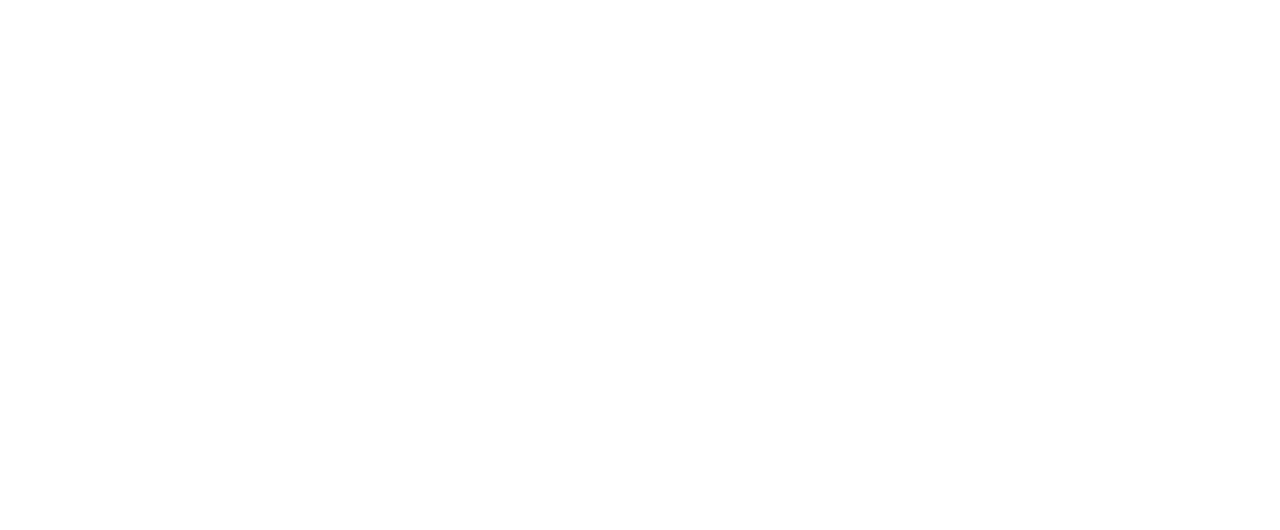
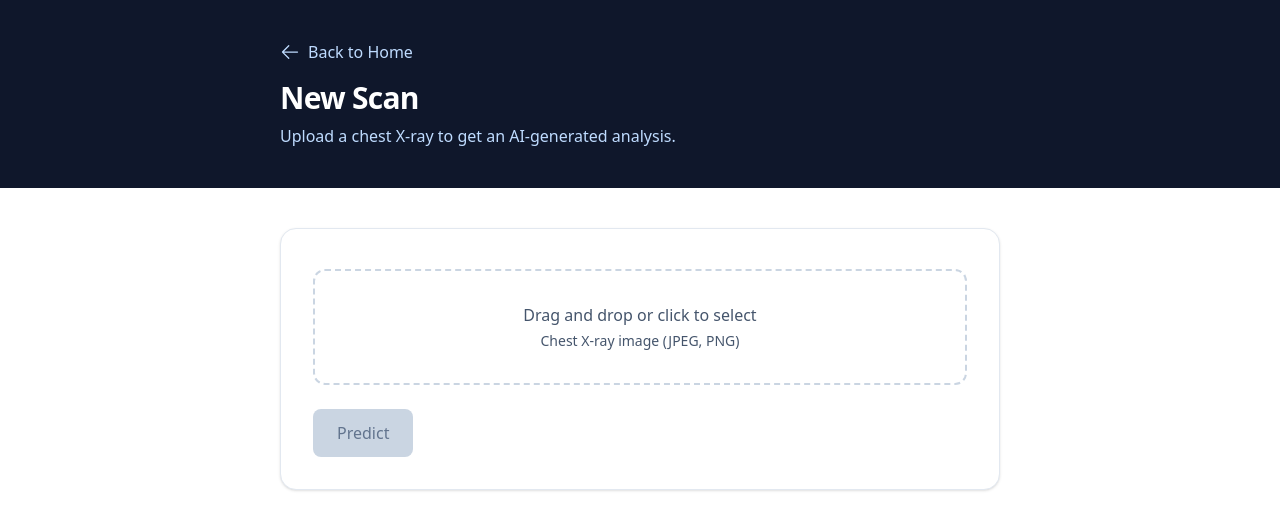
Before and after one commit to jrpaul08/Chest-Scanalyze-AI, a React (Vite) app in the folder frontend/: page /upload in a window 1280 px wide. Before the commit this address had no page. Shown: the top 530 px of the page. Built offline with nearby package versions, Linux system fonts and the light colour scheme; sample sign-in values are in the browser's storage.

Commit message:
add upload page with logic

```diff
--- a/frontend/src/App.jsx
+++ b/frontend/src/App.jsx
@@ -2,6 +2,7 @@
 import { Route, Routes } from "react-router-dom"
 import { Homepage } from './pages/Homepage'
 import { LoginPage } from './pages/LoginPage'
+import { UploadPage } from './pages/UploadPage'
 import { ProtectedRoute } from './components/ProtectedRoute'
 
 export const App = () => {
@@ -11,6 +12,7 @@
         <Route path="/" element={<LoginPage />} />
         <Route path="/login" element={<LoginPage />} />
         <Route path="/home" element={<ProtectedRoute><Homepage /></ProtectedRoute>} />
+        <Route path="/upload" element={<ProtectedRoute><UploadPage /></ProtectedRoute>} />
       </Routes>
     </div>
   )
--- /dev/null
+++ b/frontend/src/pageLogic/UploadPageLogic.jsx
@@ -0,0 +1,118 @@
+import { useState, useEffect } from 'react'
+
+const API_URL = 'http://localhost:3000'
+
+export function useUploadPage() {
+  const [file, setFile] = useState(null)
+  const [previewUrl, setPreviewUrl] = useState(null)
+  const [isDragging, setIsDragging] = useState(false)
+  const [isLoading, setIsLoading] = useState(false)
+  const [error, setError] = useState(null)
+  const [result, setResult] = useState(null)
+
+  // Create preview URL when file changes; revoke on cleanup
+  useEffect(() => {
+    if (file) {
+      const url = URL.createObjectURL(file)
+      setPreviewUrl(url)
+      return () => URL.revokeObjectURL(url)
+    }
+    setPreviewUrl(null)
+  }, [file])
+
+  const setFileAndClear = (selected) => {
+    if (selected && selected.type.startsWith('image/')) {
+      setFile(selected)
+      setError(null)
+      setResult(null)
+    } else if (selected) {
+      setError('Please select an image file (JPEG, PNG, etc.)')
+    }
+  }
+
+  const handleFileChange = (e) => {
+    const selected = e.target.files?.[0]
+    setFileAndClear(selected)
+  }
+
+  const handleDrop = (e) => {
+    e.preventDefault()
+    setIsDragging(false)
+    const dropped = e.dataTransfer.files?.[0]
+    setFileAndClear(dropped)
+  }
+
+  const handleDragOver = (e) => {
+    e.preventDefault()
+    e.stopPropagation()
+  }
+
+  const handleDragEnter = (e) => {
+    e.preventDefault()
+    setIsDragging(true)
+  }
+
+  const handleDragLeave = (e) => {
+    e.preventDefault()
+    setIsDragging(false)
+  }
+
+  const handlePredict = async () => {
+    if (!file) {
+      setError('Please select an image first')
+      return
+    }
+
+    setIsLoading(true)
+    setError(null)
+    setResult(null)
+
+    try {
+      const formData = new FormData()
+      formData.append('file', file)
+
+      const token = localStorage.getItem('token')
+      const response = await fetch(`${API_URL}/api/predict`, {
+        method: 'POST',
+        headers: {
+          Authorization: `Bearer ${token}`,
+        },
+        body: formData,
+      })
+
+      const data = await response.json()
+
+      if (!response.ok) {
+        throw new Error(data.message || 'Prediction failed')
+      }
+
+      setResult(data)
+    } catch (err) {
+      setError(err.message || 'Something went wrong')
+    } finally {
+      setIsLoading(false)
+    }
+  }
+
+  const reset = () => {
+    setFile(null)
+    setError(null)
+    setResult(null)
+  }
+
+  return {
+    file,
+    previewUrl,
+    isDragging,
+    isLoading,
+    error,
+    result,
+    handleFileChange,
+    handleDrop,
+    handleDragOver,
+    handleDragEnter,
+    handleDragLeave,
+    handlePredict,
+    reset,
+  }
+}
--- /dev/null
+++ b/frontend/src/pages/UploadPage.jsx
@@ -0,0 +1,100 @@
+import React from 'react'
+import { Link } from 'react-router-dom'
+import { ArrowLeftIcon } from '@heroicons/react/24/solid'
+import { useUploadPage } from '../pageLogic/UploadPageLogic'
+
+export const UploadPage = () => {
+  const {
+    file,
+    previewUrl,
+    isDragging,
+    isLoading,
+    error,
+    result,
+    handleFileChange,
+    handleDrop,
+    handleDragOver,
+    handleDragEnter,
+    handleDragLeave,
+    handlePredict,
+  } = useUploadPage()
+
+  return (
+    <div className="min-h-screen bg-white">
+      {/* Top banner */}
+      <div className="bg-slate-900 text-white py-10">
+        <div className="max-w-3xl mx-auto px-6">
+          <Link
+            to="/home"
+            className="inline-flex items-center gap-2 text-blue-200 hover:text-white mb-4"
+          >
+            <ArrowLeftIcon className="w-5 h-5" />
+            Back to Home
+          </Link>
+          <h1 className="text-2xl md:text-3xl font-bold tracking-tight">New Scan</h1>
+          <p className="mt-2 text-blue-200">Upload a chest X-ray to get an AI-generated analysis.</p>
+        </div>
+      </div>
+
+      {/* Upload area */}
+      <div className="max-w-3xl mx-auto px-6 py-10">
+        <div className="bg-white rounded-2xl border border-slate-200 shadow-sm p-8">
+          <label
+            className={`block mt-2 border-2 border-dashed rounded-xl p-8 text-center cursor-pointer transition-colors ${
+              isDragging
+                ? 'border-blue-500 bg-blue-50'
+                : 'border-slate-300 hover:border-slate-400 hover:bg-slate-50'
+            }`}
+            onDrop={handleDrop}
+            onDragOver={handleDragOver}
+            onDragEnter={handleDragEnter}
+            onDragLeave={handleDragLeave}
+          >
+            <input
+              type="file"
+              accept="image/*"
+              onChange={handleFileChange}
+              className="sr-only"
+            />
+            {previewUrl ? (
+              <div className="space-y-3">
+                <img
+                  src={previewUrl}
+                  alt="Preview"
+                  className="max-h-48 mx-auto rounded-lg object-contain"
+                />
+                <p className="text-sm text-slate-600">{file?.name}</p>
+                <p className="text-xs text-slate-500">Click or drag a new image to replace</p>
+              </div>
+            ) : (
+              <div className="text-slate-600">
+                <p className="font-medium">Drag and drop or click to select</p>
+                <p className="text-sm mt-1">Chest X-ray image (JPEG, PNG)</p>
+              </div>
+            )}
+          </label>
+
+          {error && (
+            <p className="mt-3 text-sm text-red-600">{error}</p>
+          )}
+
+          <button
+            onClick={handlePredict}
+            disabled={!file || isLoading}
+            className={`mt-6 px-6 py-3 rounded-lg font-medium transition-colors ${
+              !file || isLoading
+                ? 'bg-slate-300 text-slate-500 cursor-not-allowed'
+                : 'bg-blue-600 text-white hover:bg-blue-700'
+            }`}
+          >
+            {isLoading ? 'Analyzing...' : 'Predict'}
+          </button>
+
+          {result && (
+            <p className="mt-4 text-sm text-emerald-600 font-medium">Analysis complete.</p>
+          )}
+        </div>
+      </div>
+    </div>
+  )
+}
```
